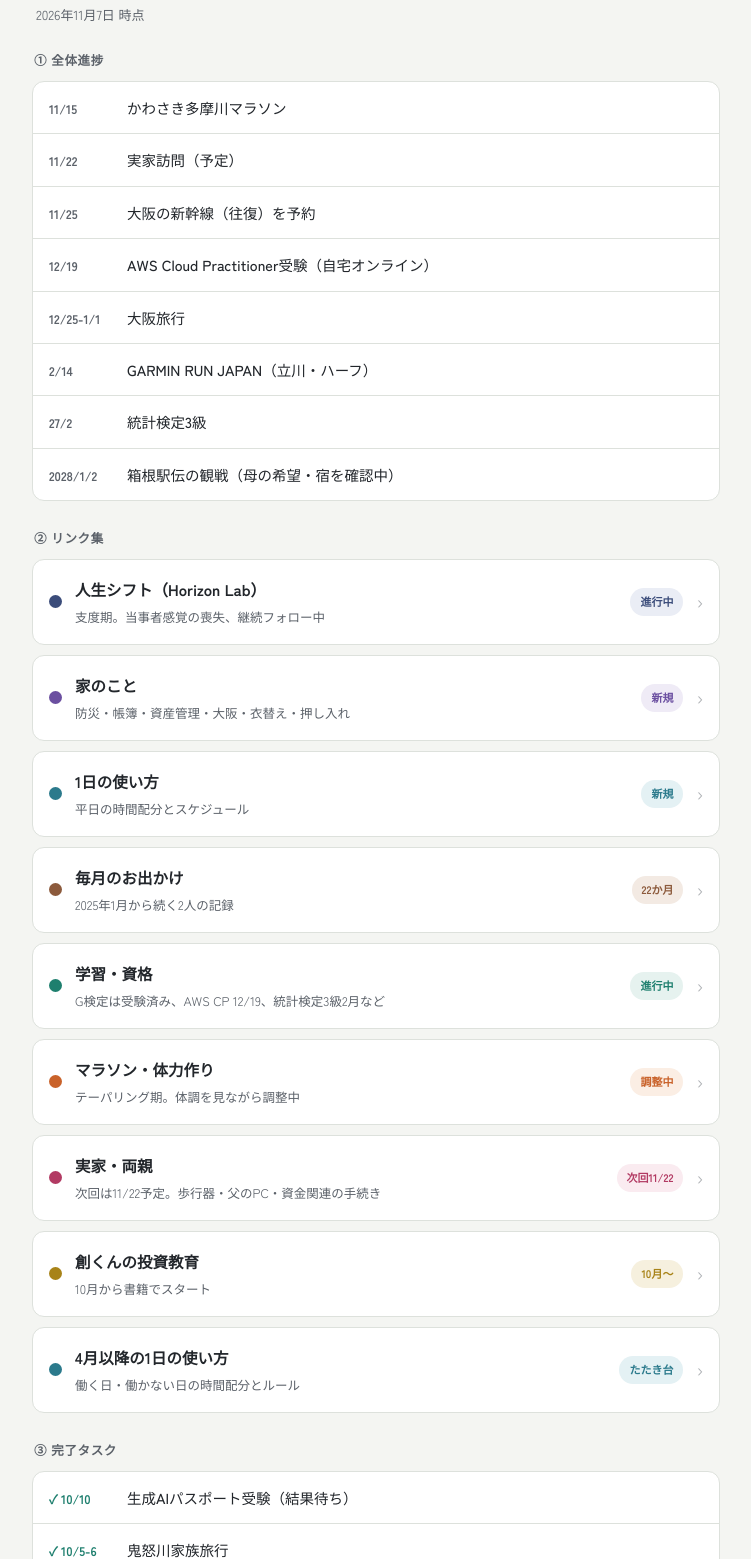
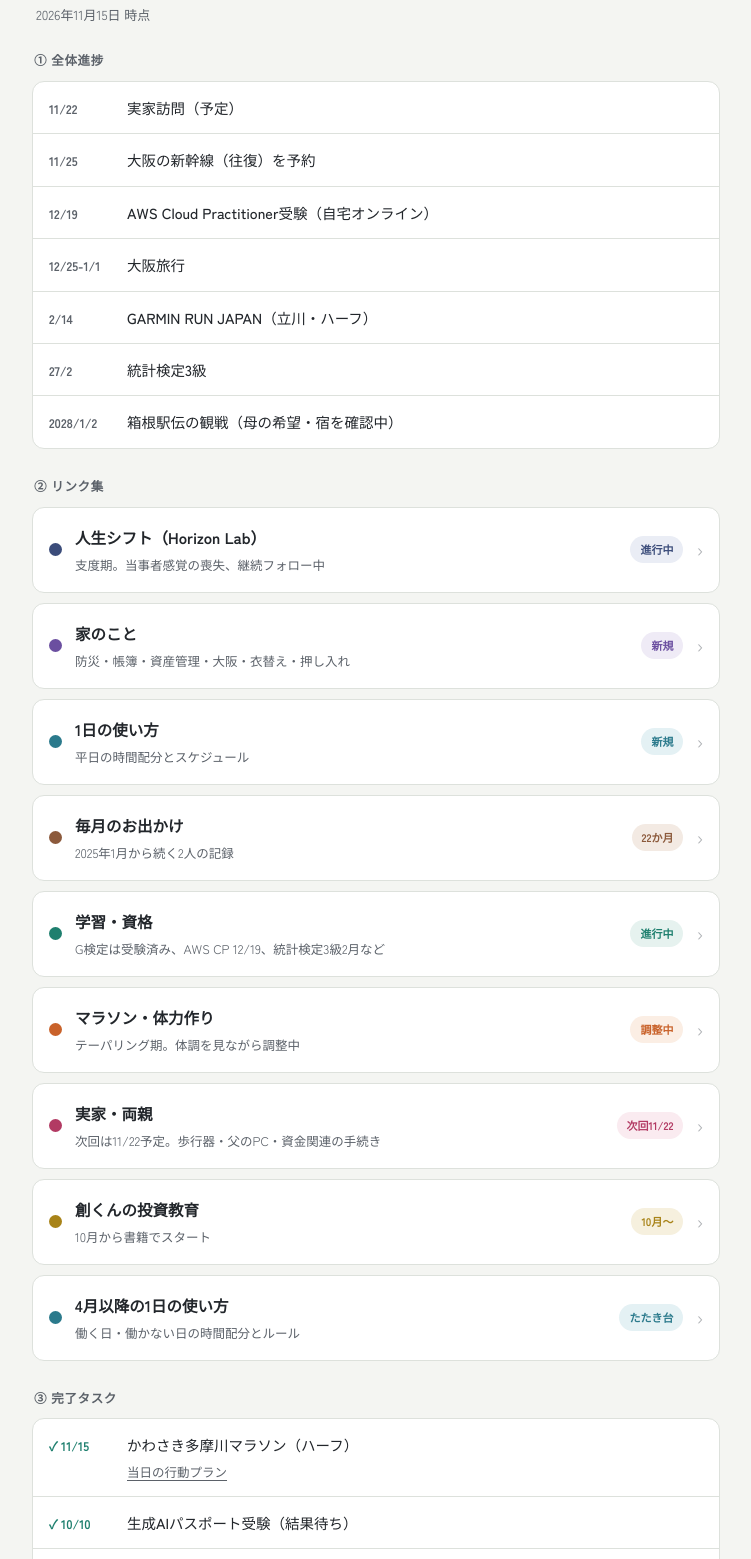
Before and after one commit to yoshifuminakamura-sketch/taro-hub, a plain HTML site: page index.html in a window 1280 px wide. Shown: the part 98-1657 px from the top of the page, without its empty margins (264-1015 px from the left). Drawn offline with Linux system fonts and the light colour scheme.

Commit message:
index: move 11/15 half marathon to completed tasks with plan link; link Kinugawa trip itinerary
Co-Authored-By: Claude Sonnet 5.5 <noreply@anthropic.com>
Claude-Session: https://claude.ai/code/session_01TF4yCyihJrvNpTLHZGNC5X

```diff
--- a/index.html
+++ b/index.html
@@ -60,6 +60,7 @@
   }
   .progress-list .item .t{flex:1;font-size:14.5px;font-weight:500;}
 
+  .progress-list .item .t .lnk{display:block;margin-top:3px;font-size:12.5px;font-weight:500;color:var(--ink-soft);text-decoration:underline;text-underline-offset:3px;}
   .progress-list.done .item .d{color:var(--c-study);}
   .progress-list.done .item .d::before{content:"✓ ";}
 
@@ -90,12 +91,11 @@
   <header class="top">
     <p class="kicker">TARO — 全体マップ</p>
     <h1>いま、どうなってたっけ</h1>
-    <p class="updated">2026年11月7日 時点</p>
+    <p class="updated">2026年11月15日 時点</p>
   </header>
 
   <p class="section-title">① 全体進捗</p>
   <div class="progress-list">
-    <div class="item"><span class="d">11/15</span><span class="t">かわさき多摩川マラソン</span></div>
     <div class="item"><span class="d">11/22</span><span class="t">実家訪問（予定）</span></div>
     <div class="item"><span class="d">11/25</span><span class="t">大阪の新幹線（往復）を予約</span></div>
     <div class="item"><span class="d">12/19</span><span class="t">AWS Cloud Practitioner受験（自宅オンライン）</span></div>
@@ -165,8 +165,9 @@
 
   <p class="section-title">③ 完了タスク</p>
   <div class="progress-list done">
+    <div class="item"><span class="d">11/15</span><span class="t">かわさき多摩川マラソン（ハーフ）<a class="lnk" href="https://claude.ai/artifact/LrpY4ynqsQSXpBais6eUm8" target="_blank" rel="noopener">当日の行動プラン</a></span></div>
     <div class="item"><span class="d">10/10</span><span class="t">生成AIパスポート受験（結果待ち）</span></div>
-    <div class="item"><span class="d">10/5-6</span><span class="t">鬼怒川家族旅行</span></div>
+    <div class="item"><span class="d">10/5-6</span><span class="t">鬼怒川家族旅行<a class="lnk" href="https://drive.google.com/file/d/1cUhDplvkdKr8cM_BTptFqFk6xajglDxP/view" target="_blank" rel="noopener">旅のしおり（確定版）</a></span></div>
   </div>
 
   <footer class="note">
```
